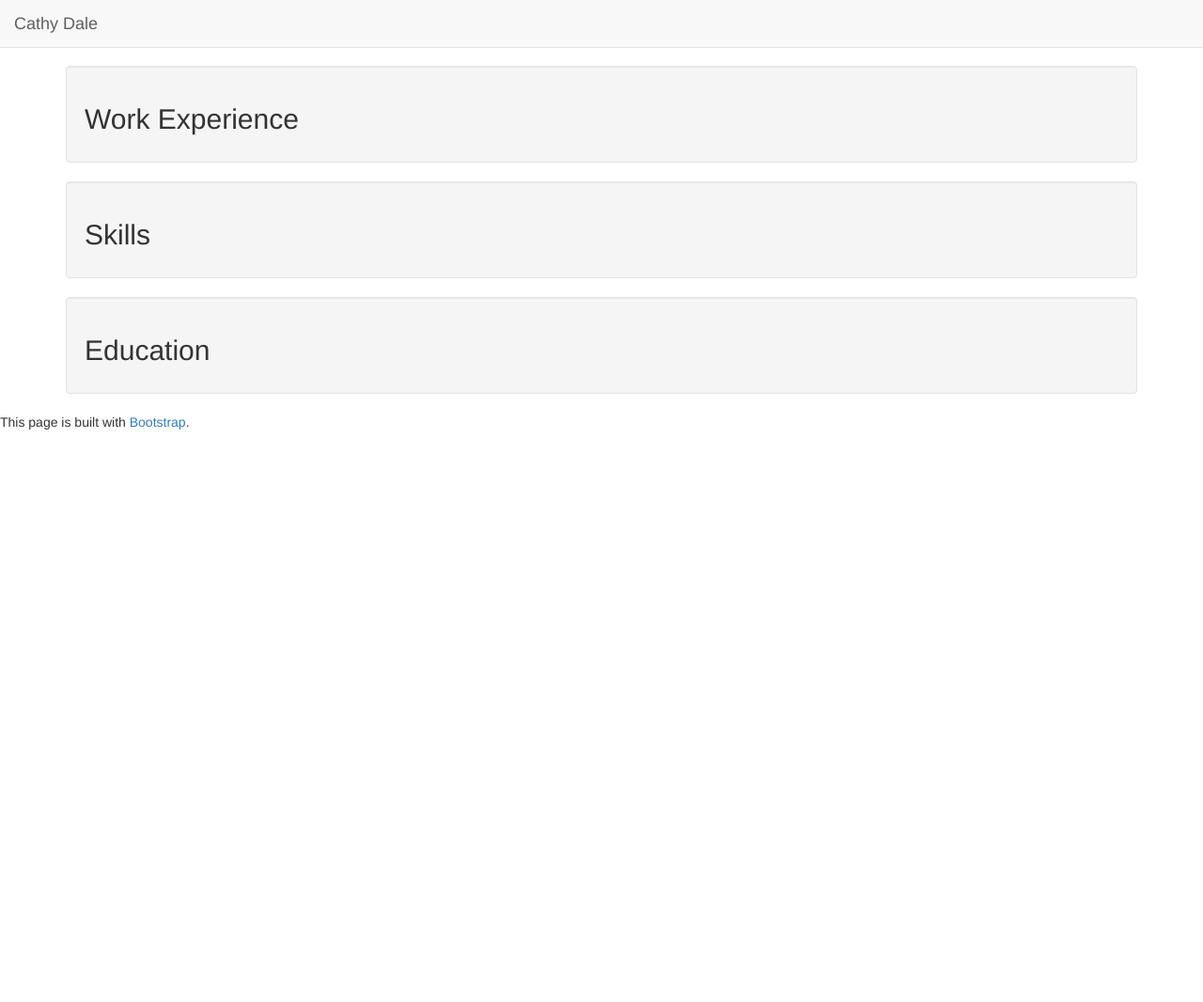
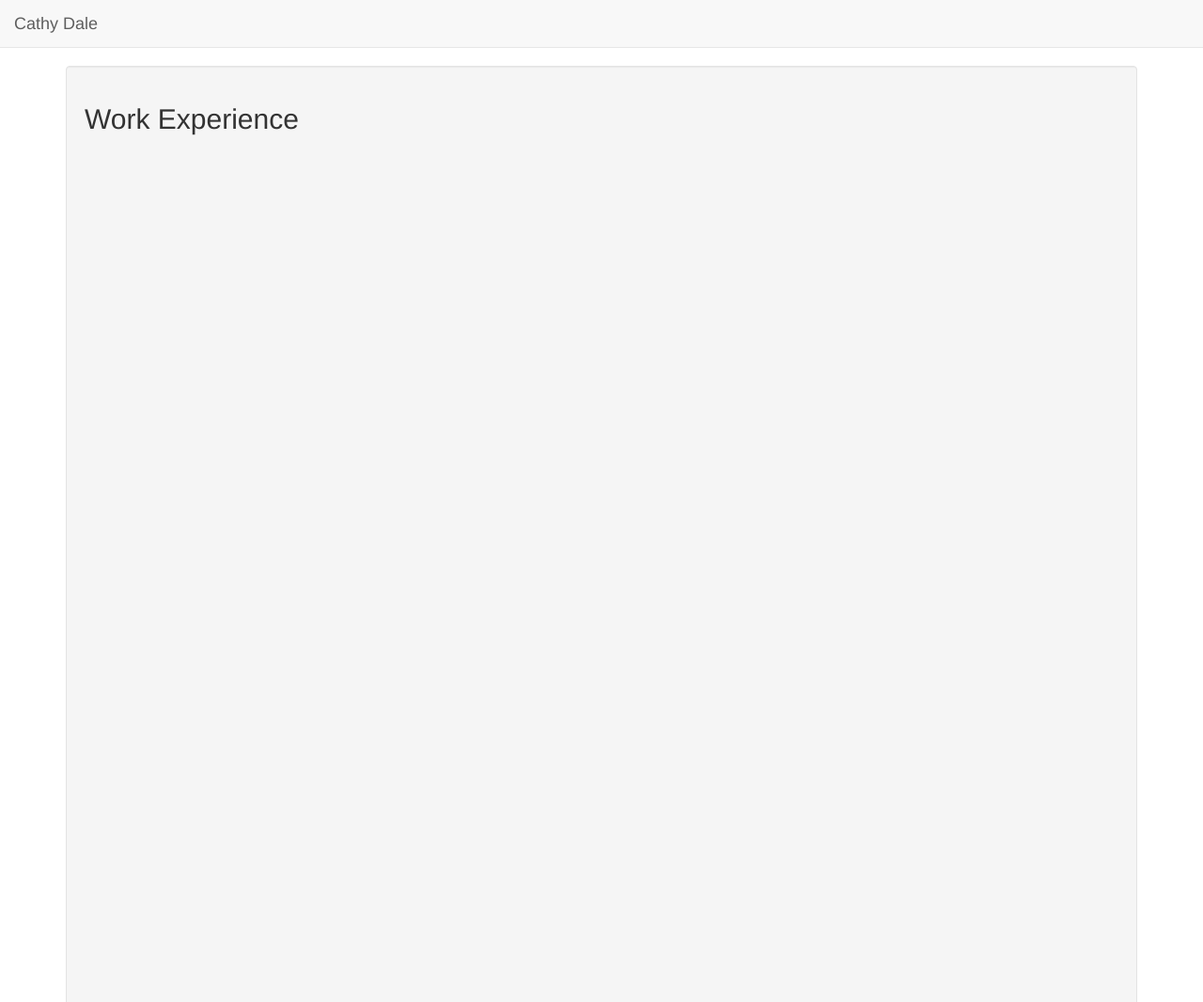
Before and after one commit to cathydale/bootstrap, a plain HTML site: page index.html in a window 1280 px wide. Shown: the top 1066 px of the page at 94% size. Before the commit the page ends 800 px from the top, so only its background shows below. Drawn offline with nearby package versions, Linux system fonts and the light colour scheme.

Commit message:
increased well height

```diff
--- a/style.css
+++ b/style.css
@@ -3,3 +3,7 @@
 body {
     padding-top: 70px;
 }
+
+.well {
+    height: 1000px;
+}
```
